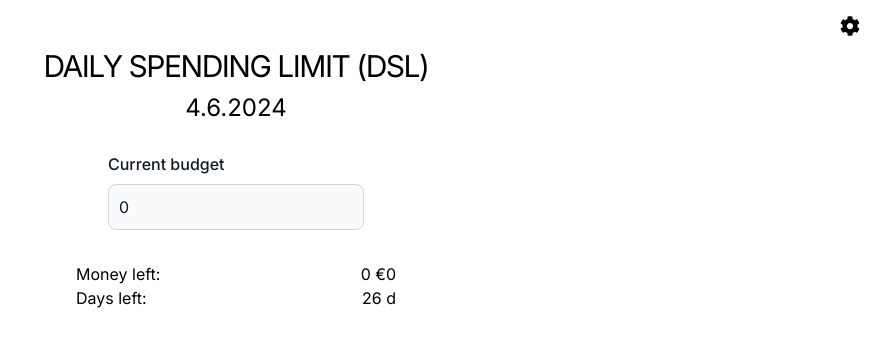
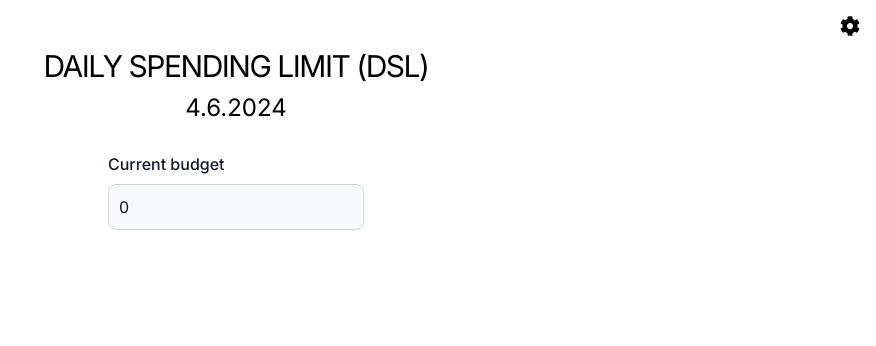
Before and after one commit to WendtOle/daily-spending-limit, a Next.js app: page / in a window 1280 px wide. Shown: the top 346 px of the page, without its empty margins (404-1280 px from the left). Built offline with nearby package versions, Linux system fonts and the light colour scheme.

Commit message:
Remove text based result section

```diff
--- a/app/BudgetOffsetInformationPopup.tsx
+++ /dev/null
@@ -1,21 +0,0 @@
-export const INFO_POPUP_ID = "info-popup";
-
-export const BudgetOffsetInformationPopup = ({
-  offset,
-}: {
-  offset: number;
-}) => {
-  return (
-    <div
-      className="p-8 shadow-xl modal rounded"
-      id={INFO_POPUP_ID}
-      // @ts-ignore
-      popover="auto"
-    >
-      <div>Info</div>
-      <div>
-        You set the budget offset to: <b>{offset} €</b>
-      </div>
-    </div>
-  );
-};
--- a/app/Results.tsx
+++ /dev/null
@@ -1,103 +0,0 @@
-import { dayToEndOfPeriod } from "./dayToEndOfMonth";
-import { getPeriod } from "./lastDayOfMonth";
-import { useEffect, useState } from "react";
-import { readFromLocalStorage } from "./localstorage";
-import { FaInfoCircle } from "react-icons/fa";
-import {
-  BudgetOffsetInformationPopup,
-  INFO_POPUP_ID,
-} from "./BudgetOffsetInformationPopup";
-interface ResultsProps {
-  currentBudget: number;
-}
-
-export default function Results({ currentBudget }: ResultsProps) {
-  const [budgetOffset, setBudgetOffset] = useState<number>(0);
-  const [startBudget, setStartBudget] = useState<number | undefined>(undefined);
-  const [thirdMonthMode, setThirdMonthMode] = useState<boolean>(false);
-
-  useEffect(() => {
-    const update = () => {
-      const { budgetOffset, startBudget, thirdMonthMode } =
-        readFromLocalStorage();
-      setStartBudget(startBudget);
-      setBudgetOffset(budgetOffset ?? 0);
-      setThirdMonthMode(thirdMonthMode);
-    };
-    update();
-    window.addEventListener("storage", update);
-  }, []);
-
-  const actualCurrentBudget = currentBudget - budgetOffset;
-  const actualStartBudget = startBudget
-    ? startBudget - budgetOffset
-    : undefined;
-
-  const { start, end } = getPeriod(thirdMonthMode);
-
-  const daysLeft = dayToEndOfPeriod(thirdMonthMode);
-  const periodLength = end - start;
-  const daysDone = periodLength - daysLeft;
-
-  const idealDSL = actualStartBudget
-    ? Math.floor(actualStartBudget / periodLength)
-    : undefined;
-  const youShouldTargetDSL = Math.floor(actualCurrentBudget / daysLeft);
-  const actualSpendUntilNow =
-    actualStartBudget && actualStartBudget !== actualCurrentBudget
-      ? actualStartBudget - actualCurrentBudget
-      : undefined;
-  const actualCurrentDSL = actualSpendUntilNow
-    ? actualSpendUntilNow / Math.max(daysDone, 1)
-    : undefined;
-  if (actualCurrentBudget < 0) {
-    return null;
-  }
-
-  return (
-    <div className="m-2 mt-8 w-11/12 sm:w-80">
-      <BudgetOffsetInformationPopup offset={budgetOffset} />
-      <div>
-        {actualCurrentDSL && actualSpendUntilNow && (
-          <div className="flex justify-between">
-            <p>You have spent: </p>
-            <p>
-              {actualSpendUntilNow}€ ({Math.floor(actualCurrentDSL)}€/d)
-            </p>
-          </div>
-        )}
-        <div className="flex justify-between">
-          <p>Money left: </p>
-          <div className="flex flex-row items-center space-x-2">
-            <p>{actualCurrentBudget} €</p>
-            {budgetOffset && (
-              <button
-                // @ts-ignore
-                popovertarget={INFO_POPUP_ID}
-              >
-                <FaInfoCircle fontSize={16} />
-              </button>
-            )}
-          </div>
-        </div>
-        <div className="flex justify-between">
-          <p>Days left: </p>
-          <p>{daysLeft} d</p>
-        </div>
-
-        {idealDSL && (
-          <div className="flex justify-between">
-            <p>Ideally you could spend: </p>
-            <p>{idealDSL}€/d</p>{" "}
-          </div>
-        )}
-        {daysLeft !== 0 && idealDSL && youShouldTargetDSL < idealDSL && (
-          <div className="flex justify-between">
-            <p>You should target: </p>
-            <p>{youShouldTargetDSL}€/d</p>
-          </div>
-        )}
-      </div>
-    </div>
-  );
-}
--- a/app/page.tsx
+++ b/app/page.tsx
@@ -2,7 +2,6 @@
 import { useEffect, useState } from "react";
 import Input from "./Input";
 import { getDate } from "./getDate";
-import Results from "./Results";
 import Chart from "./Chart";
 import {
   LocalStorageKey,
@@ -47,7 +46,6 @@ export default function Home() {
           setValue={handleCurrentBudgetChange}
         />
       </div>
-      <Results currentBudget={currentBudget ?? 0} />
       {currentBudget && <Chart current={currentBudget} />}
     </main>
   );
```
